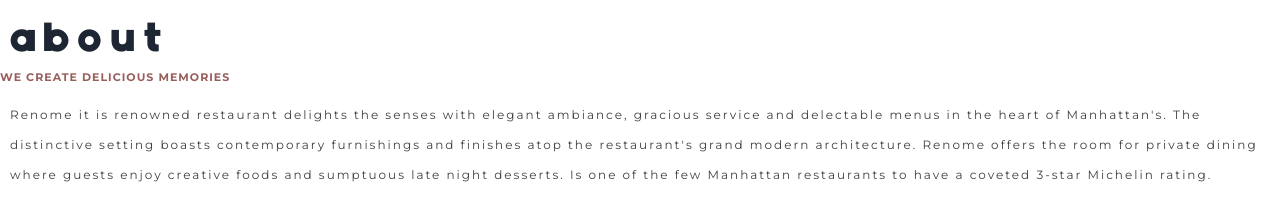
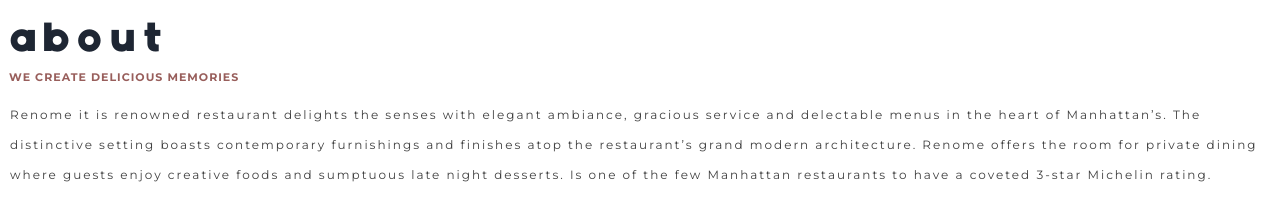
Before and after one commit to winqus/Renome-React, a React (Create React App) app: page / in a window 1280 px wide. Shown: the part 3579-3800 px from the top of the page. Built offline with nearby package versions, Linux system fonts and the light colour scheme.

Commit message:
Refactored About component to use data from pageData.json.
Refactored About component to use data from pageData.json.
Added quick styling fix to _about.scss.

```diff
--- a/src/App.jsx
+++ b/src/App.jsx
@@ -2,21 +2,14 @@
 import Navbar from './components/organisms/Navbar';
 import Carousel from './components/organisms/Carousel';
 import About from './components/organisms/About';
+import data from './pageData.json';
 
 function App() {
   return (
     <>
       <Navbar title="Renome" />
       <Carousel />
-      <About title="about" subtitle="WE CREATE DELICIOUS MEMORIES">
-        Renome it is renowned restaurant delights the senses with elegant
-        ambiance, gracious service and delectable menus in the heart of
-        Manhattan's. The distinctive setting boasts contemporary furnishings and
-        finishes atop the restaurant's grand modern architecture. Renome offers
-        the room for private dining where guests enjoy creative foods and
-        sumptuous late night desserts. Is one of the few Manhattan restaurants
-        to have a coveted 3-star Michelin rating.
-      </About>
+      <About title={data.about.title} subtitle={data.about.subtitle} text={data.about.text} />
     </>
   );
 }
--- a/src/components/organisms/About.jsx
+++ b/src/components/organisms/About.jsx
@@ -1,6 +1,6 @@
 import PropTypes from 'prop-types';
 
-function About({ title, subtitle, children }) {
+function About({ title, subtitle, text }) {
   return (
     <section className="about">
       <div className="about__image-container">
@@ -10,7 +10,7 @@ function About({ title, subtitle, children }) {
       <h1 className="about__title">{title}</h1>
       <h2 className="about__subtitle">{subtitle}</h2>
       <p className="about__text">
-        {children}
+        {text}
       </p>
     </section>
   );
@@ -19,7 +19,7 @@ function About({ title, subtitle, children }) {
 About.propTypes = {
   title: PropTypes.string.isRequired,
   subtitle: PropTypes.string.isRequired,
-  children: PropTypes.node.isRequired,
+  text: PropTypes.string.isRequired,
 };
 
 export default About;
--- /dev/null
+++ b/src/pageData.json
@@ -0,0 +1,7 @@
+{
+    "about": {
+      "title": "about",
+      "subtitle": "WE CREATE DELICIOUS MEMORIES",
+      "text": "Renome it is renowned restaurant delights the senses with elegant ambiance, gracious service and delectable menus in the heart of Manhattan’s. The distinctive setting boasts contemporary furnishings and finishes atop the restaurant’s grand modern architecture. Renome offers the room for private dining where guests enjoy creative foods and sumptuous late night desserts. Is one of the few Manhattan restaurants to have a coveted 3-star Michelin rating."
+    }
+  }
--- a/src/scss/_about.scss
+++ b/src/scss/_about.scss
@@ -33,6 +33,7 @@
   }
 
   &__subtitle {
+    margin-left: 0.5625rem;
     margin-top: 0.5625rem;
     font-family: "Montserrat-Bold";
     color: var(--accent-color);
```
